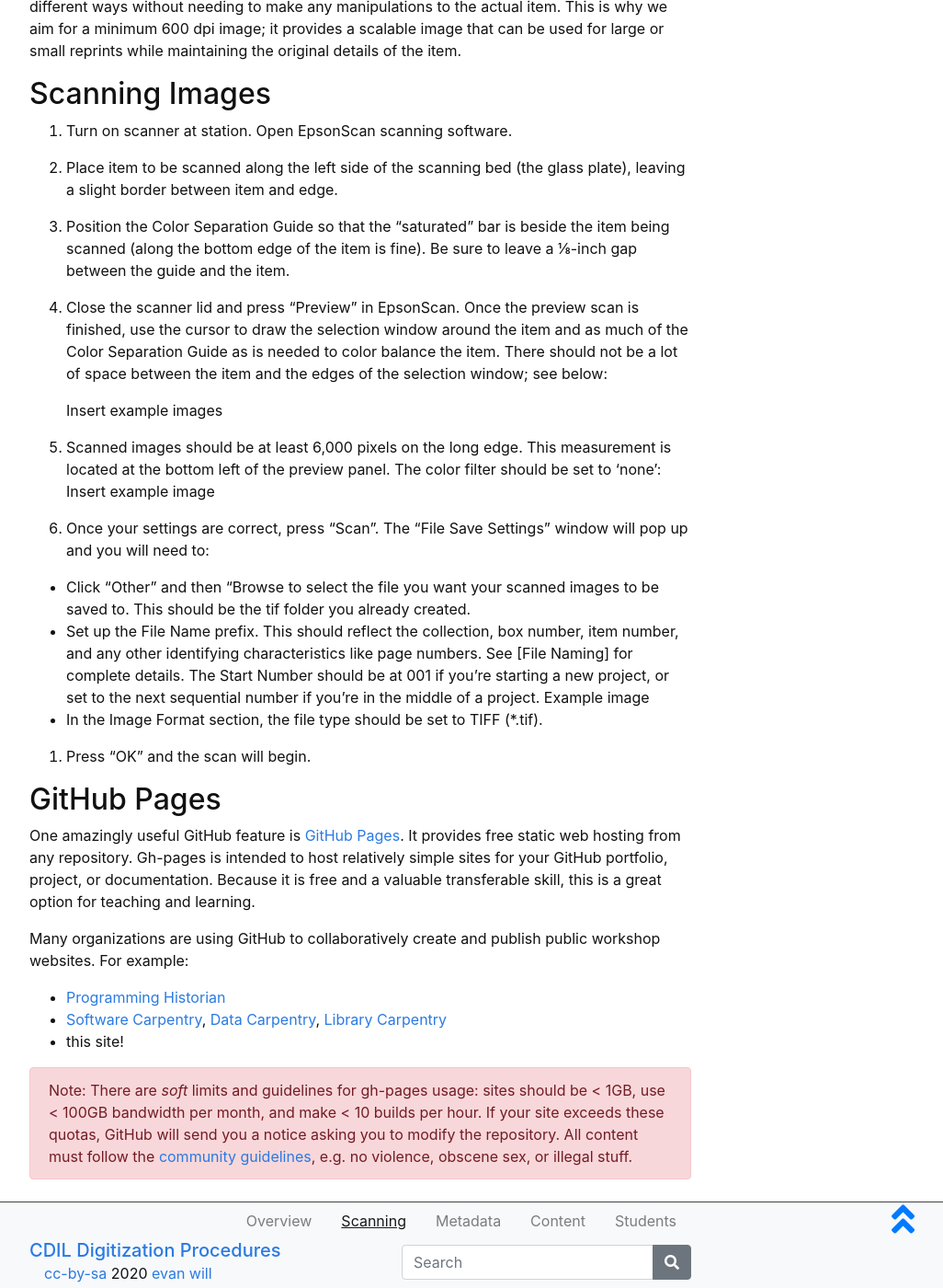
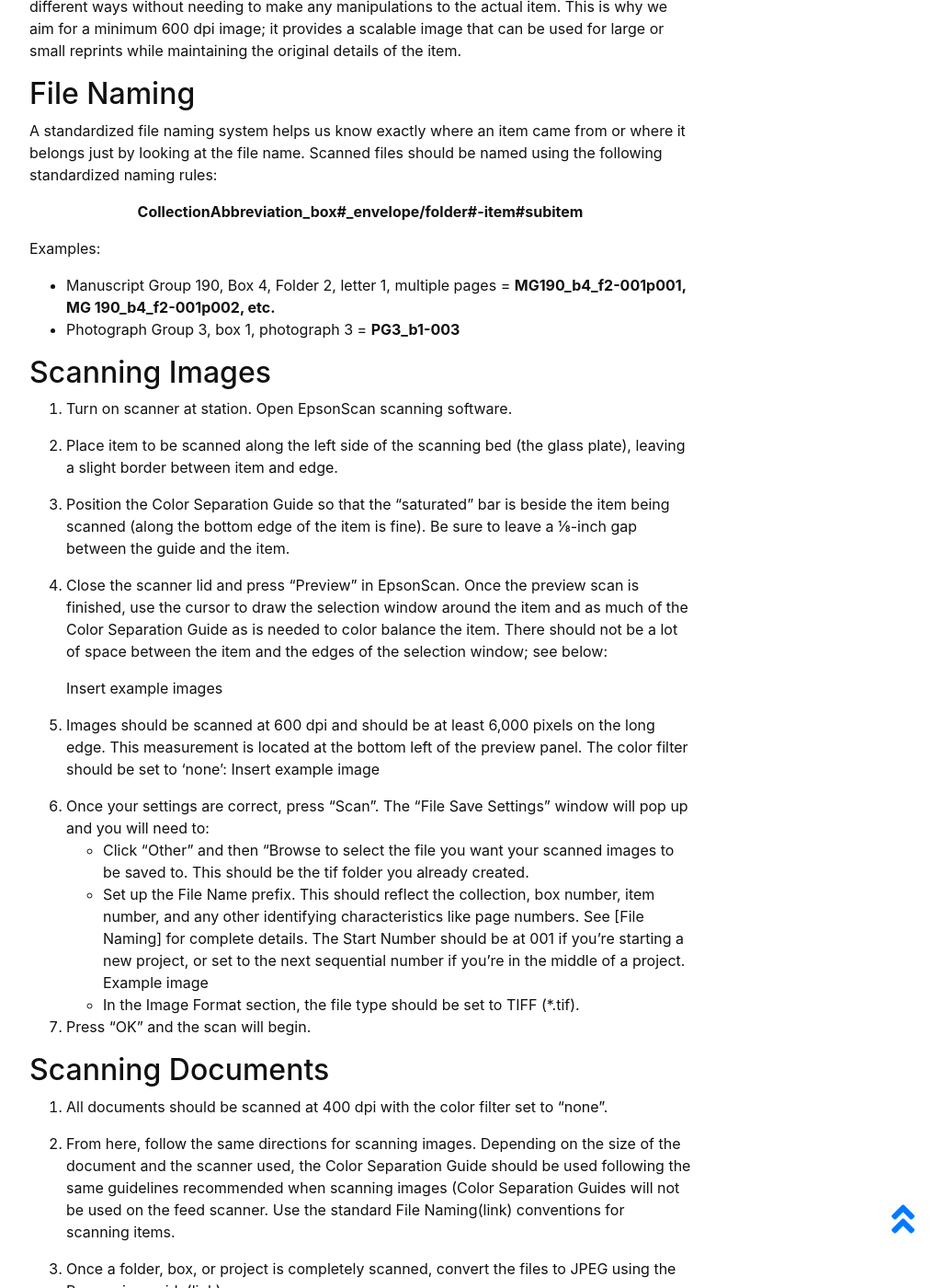
Before and after one commit to uidaholib/dds-student-workflow, a Jekyll site: the page built from content/1-intro.md, in a window 1280 px wide and 1400 px high, scrolled down 524 px. Shown: the whole window at 92% size, without its empty margins (248-1274 px from the left). Built offline with Jekyll 4.4.1, drawn with Linux system fonts in a browser that asks for light colours; some of the changed text lies outside the part shown.

Commit message:
added file naming content

```diff
--- a/content/1-intro.md
+++ b/content/1-intro.md
@@ -17,6 +17,16 @@ Make sure that hands are clean and dry when handling materials for scanning or a
 
 Digitizing materials by scanning them with a flatbed, large format, or feed scanner is sometimes the safest and most effective means of preserving the information in an item and allowing others to access it. Scanning items at a high resolution allows the item to be used in different ways without needing to make any manipulations to the actual item. This is why we aim for a minimum 600 dpi image; it provides a scalable image that can be used for large or small reprints while maintaining the original details of the item.
 
+## File Naming
+
+A standardized file naming system helps us know exactly where an item came from or where it belongs just by looking at the file name. Scanned files should be named using the following standardized naming rules:
+
+**<center>CollectionAbbreviation_box#_envelope/folder#-item#subitem</center>**
+
+Examples:
+- Manuscript Group 190, Box 4, Folder 2, letter 1, multiple pages = **MG190_b4_f2-001p001, MG 190_b4_f2-001p002, etc.**
+- Photograph Group 3, box 1, photograph 3 = **PG3_b1-003**
+
 ## Scanning Images
 
 1. Turn on scanner at station. Open EpsonScan scanning software.
@@ -28,34 +38,21 @@ Digitizing materials by scanning them with a flatbed, large format, or feed scan
 4. Close the scanner lid and press “Preview” in EpsonScan. Once the preview scan is finished, use the cursor to draw the selection window around the item and as much of the Color Separation Guide as is needed to color balance the item. There should not be a lot of space between the item and the edges of the selection window; see below:
 
     Insert example images
-5. Scanned images should be at least 6,000 pixels on the long edge. This measurement is located at the bottom left of the preview panel. The color filter should be set to ‘none’:
+5. Images should be scanned at 600 dpi and should be at least 6,000 pixels on the long edge. This measurement is located at the bottom left of the preview panel. The color filter should be set to ‘none’:
     Insert example image
 
 6. Once your settings are correct, press “Scan”. The “File Save Settings” window will pop up and you will need to:
-
 - Click “Other” and then “Browse to select the file you want your scanned images to be saved to. This should be the tif folder you already created.
 - Set up the File Name prefix. This should reflect the collection, box number, item number, and any other identifying characteristics like page numbers. See [File Naming] for complete details. The Start Number should be at 001 if you’re starting a new project, or set to the next sequential number if you’re in the middle of a project.
-    Example image
+Example image
 - In the Image Format section, the file type should be set to TIFF (*.tif).
 
 7. Press “OK” and the scan will begin.
 
-## GitHub Pages
+## Scanning Documents
 
-One amazingly useful GitHub feature is [GitHub Pages](https://guides.github.com/features/pages/).
-It provides free static web hosting from any repository.
-Gh-pages is intended to host relatively simple sites for your GitHub portfolio, project, or documentation.
-Because it is free and a valuable transferable skill, this is a great option for teaching and learning.
+1. All documents should be scanned at 400 dpi with the color filter set to “none”.
 
-Many organizations are using GitHub to collaboratively create and publish public workshop websites.
-For example:
+2. From here, follow the same directions for scanning images. Depending on the size of the document and the scanner used, the Color Separation Guide should be used following the same guidelines recommended when scanning images (Color Separation Guides will not be used on the feed scanner. Use the standard File Naming(link) conventions for scanning items.
 
-- [Programming Historian](http://programminghistorian.org/)
-- [Software Carpentry](https://software-carpentry.org/), [Data Carpentry](http://www.datacarpentry.org/), [Library Carpentry](https://librarycarpentry.org/)
-- this site!
-
-{% capture text %}Note:
-There are *soft* limits and guidelines for gh-pages usage: sites should be < 1GB, use < 100GB bandwidth per month, and make < 10 builds per hour.
-If your site exceeds these quotas, GitHub will send you a notice asking you to modify the repository.
-All content must follow the [community guidelines](https://help.github.com/articles/github-community-guidelines/), e.g. no violence, obscene sex, or illegal stuff.{% endcapture %}
-{% include alert.html text=text color="danger" %}
+3. Once a folder, box, or project is completely scanned, convert the files to JPEG using the Processing guide(link).
```
